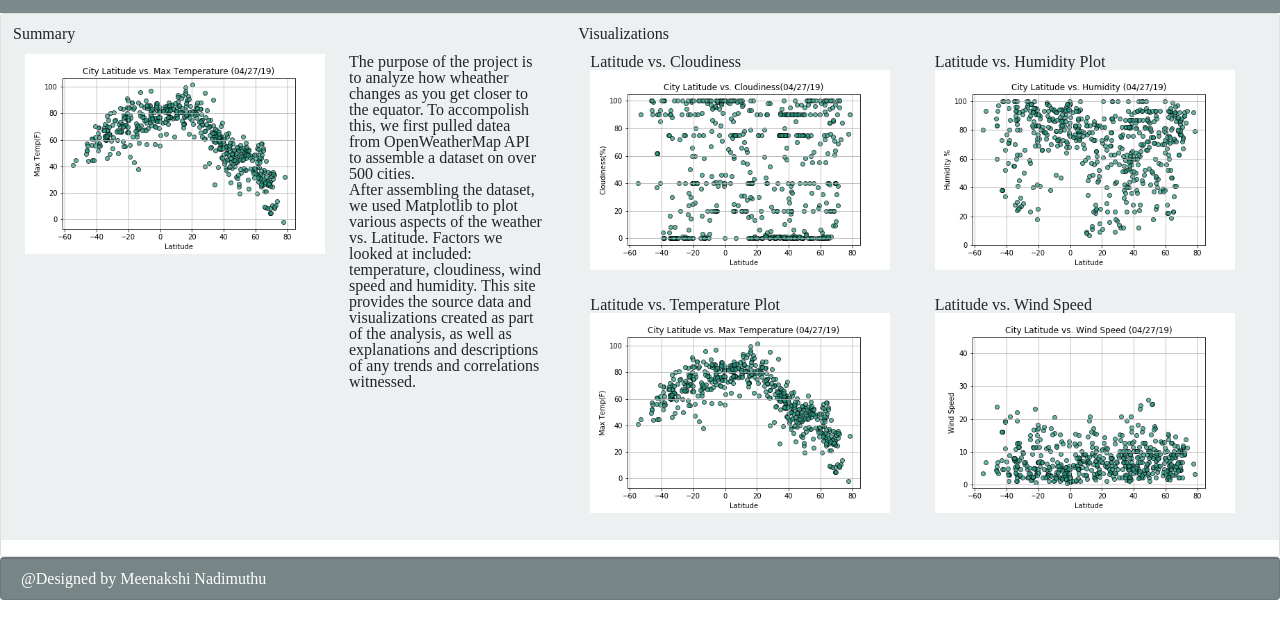
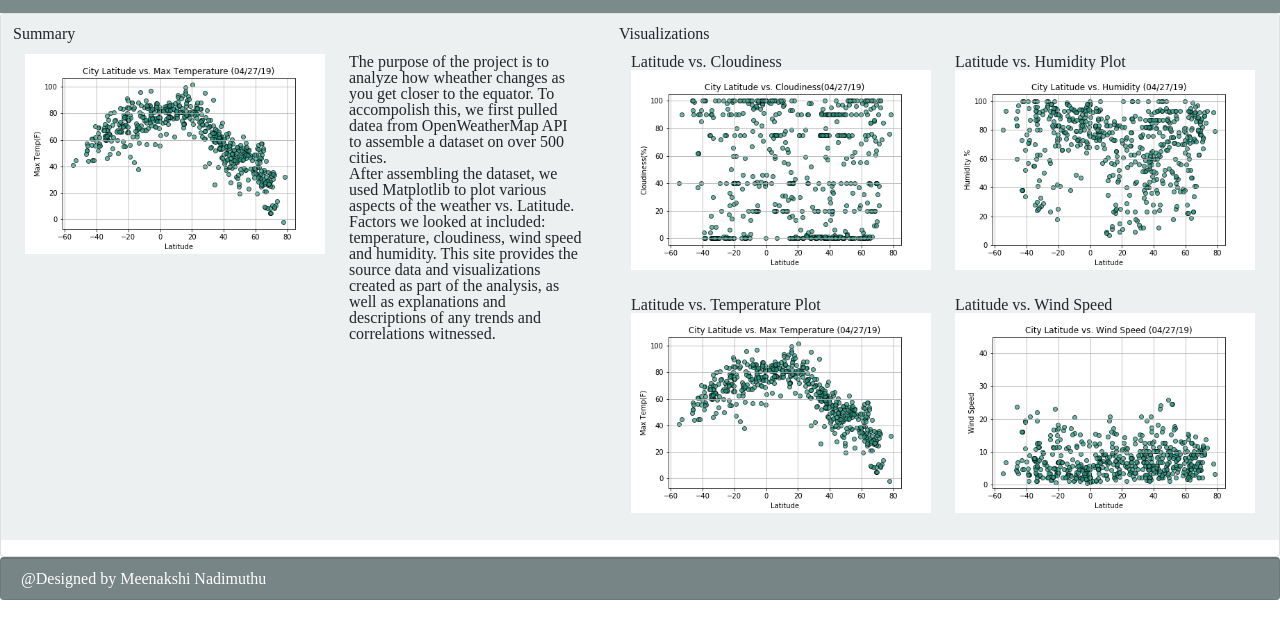
Before and after one commit to meenukrish/Web-Visualization-Dashboard, a plain HTML site: page index.html in a window 1280 px wide. Shown: the part 51-690 px from the top of the page. Drawn offline with nearby package versions, Linux system fonts and the light colour scheme.

Commit message:
Update index.html

```diff
--- a/index.html
+++ b/index.html
@@ -57,7 +57,7 @@
                 <tbody>
                   <tr>
                     <!-- Main content of the page -->
-                      <td class="card-body bg-light" width="40%">
+                      <td class="card-body bg-light col-lg-7 col-md-12" width="40%">
                           <h3>Summary</h3>
                           <table>
                               <tr>
@@ -78,7 +78,7 @@
 
                     <!-- Visualizations images for easy navigation -->
 
-                      <td  class="card-body bg-light" width="30%" >
+                      <td  class="card-body bg-light col-lg-7 col-md-12" width="30%" >
                          <h3>Visualizations</h3>
                           <table>
                               <tr>
```
